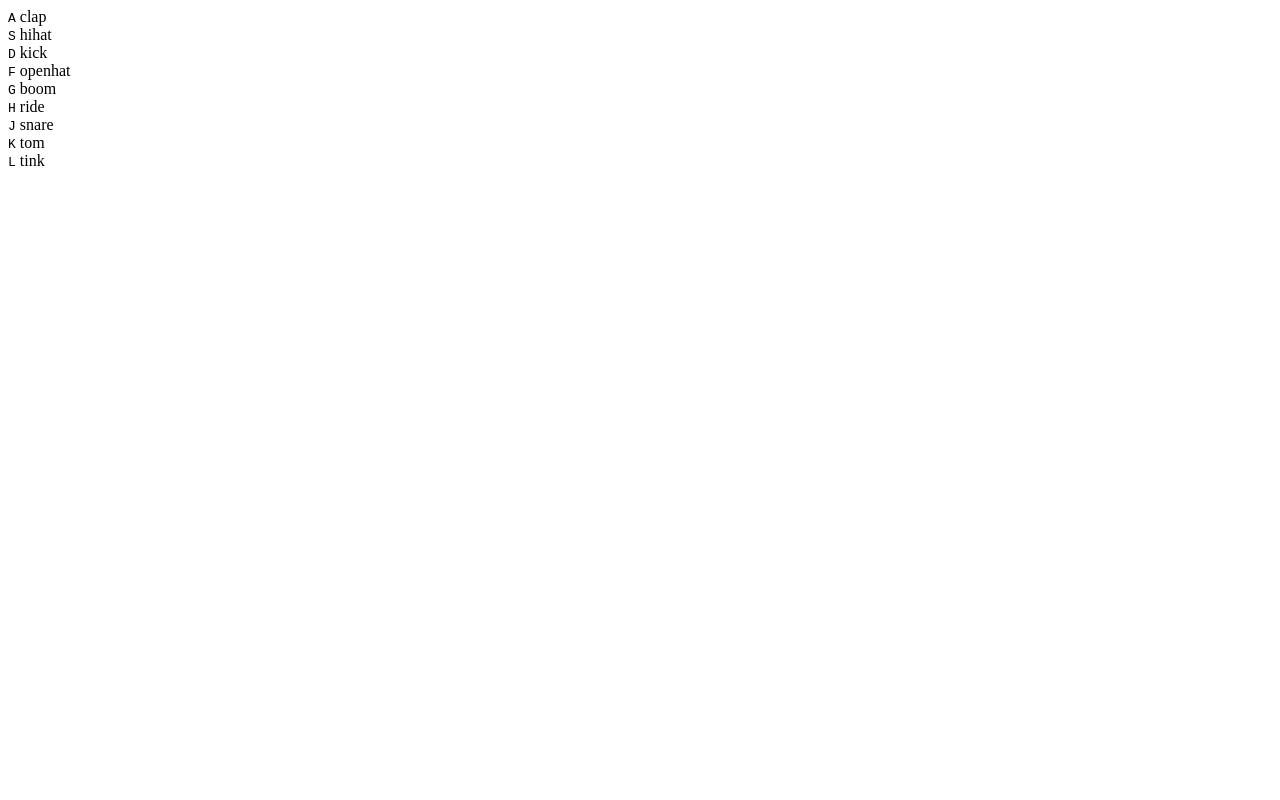
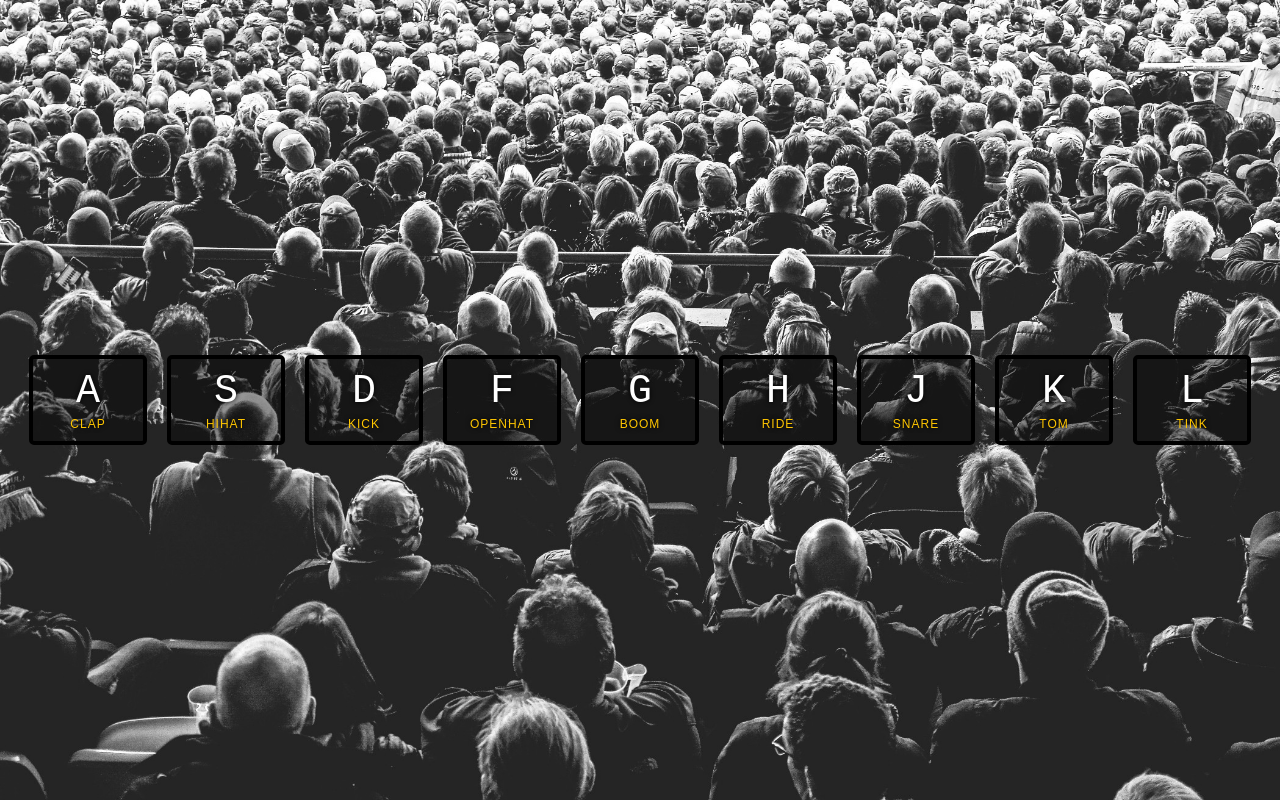
Before and after one commit to seb-ssabes/js-drumkit, a plain HTML site: page index.html in a window 1280 px wide. Drawn offline with Linux system fonts and the light colour scheme.

Commit message:
drumkit exercise finished

```diff
--- a/index.html
+++ b/index.html
@@ -7,7 +7,6 @@
   <link rel="icon" href="https://fav.farm/🔥" />
 </head>
 <body>
-
 
   <div class="keys">
     <div data-key="65" class="key">
@@ -59,9 +58,24 @@
   <audio data-key="76" src="sounds/tink.wav"></audio>
 
 <script>
+  function playSound(e) {
+    const audio = document.querySelector(`audio[data-key="${e.keyCode}"]`)
+    const key = document.querySelector(`.key[data-key="${e.keyCode}"]`)
+    if (!audio) return; // stop the function from runnning, no effect.
+    audio.currentTime = 0; //rewind to the start
+    audio.play();
+    key.classList.add("playing");
+  };
 
+  function removeTransition(e) {
+    if(e.propertyName !== "transform") return; // skip if it's not a transform
+    this.classList.remove('playing')
+  }
+
+  const keys = document.querySelectorAll('.key')
+  keys.forEach(key => key.addEventListener("transitionend", removeTransition));
+
+  window.addEventListener("keydown", playSound)
 </script>
-
-
 </body>
 </html>
--- a/style.css
+++ b/style.css
@@ -0,0 +1,51 @@
+html {
+  font-size: 10px;
+  background: url('./background.jpg') bottom center;
+  background-size: cover;
+}
+
+body,html {
+  margin: 0;
+  padding: 0;
+  font-family: sans-serif;
+}
+
+.keys {
+  display: flex;
+  flex: 1;
+  min-height: 100vh;
+  align-items: center;
+  justify-content: center;
+}
+
+.key {
+  border: .4rem solid black;
+  border-radius: .5rem;
+  margin: 1rem;
+  font-size: 1.5rem;
+  padding: 1rem .5rem;
+  transition: all .07s ease;
+  width: 10rem;
+  text-align: center;
+  color: white;
+  background: rgba(0,0,0,0.4);
+  text-shadow: 0 0 .5rem black;
+}
+
+.playing {
+  transform: scale(1.1);
+  border-color: #ffc600;
+  box-shadow: 0 0 1rem #ffc600;
+}
+
+kbd {
+  display: block;
+  font-size: 4rem;
+}
+
+.sound {
+  font-size: 1.2rem;
+  text-transform: uppercase;
+  letter-spacing: .1rem;
+  color: #ffc600;
+}
```
Also changed, not shown: background.jpg (added), 18 other files.
